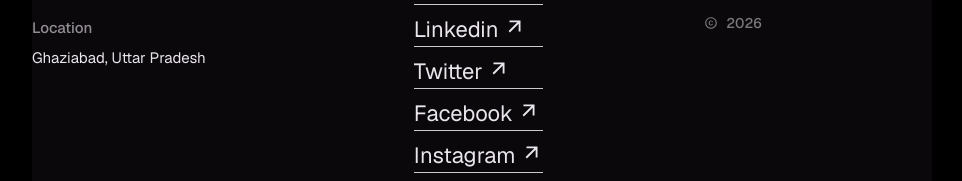
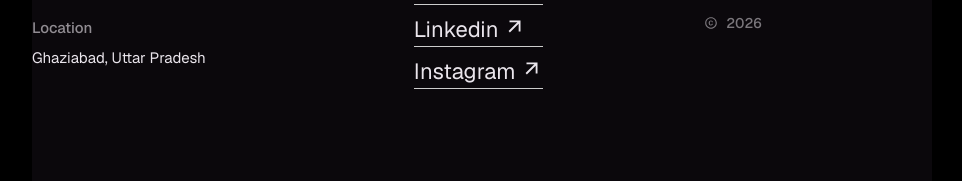
Before and after one commit to rachit-890/My-Portfolio, a React (Vite) app: page / in a window 1280 px wide. Shown: the part 5473-5654 px from the top of the page, without its empty margins (158-1120 px from the left). Built offline with nearby package versions, Linux system fonts and the light colour scheme; no server answers.

Commit message:
fix: removed twitter and facebook links from Contact.tsx

```diff
--- a/src/components/Contact.tsx
+++ b/src/components/Contact.tsx
@@ -94,24 +94,6 @@ const Contact = () => {
               Linkedin <MdArrowOutward />
             </a>
             <a
-              href={config.contact.twitter}
-              target="_blank"
-              rel="noopener noreferrer"
-              data-cursor="disable"
-              className="contact-social"
-            >
-              Twitter <MdArrowOutward />
-            </a>
-            <a
-              href={config.contact.facebook}
-              target="_blank"
-              rel="noopener noreferrer"
-              data-cursor="disable"
-              className="contact-social"
-            >
-              Facebook <MdArrowOutward />
-            </a>
-            <a
               href={config.contact.instagram}
               target="_blank"
               rel="noopener noreferrer"
```
